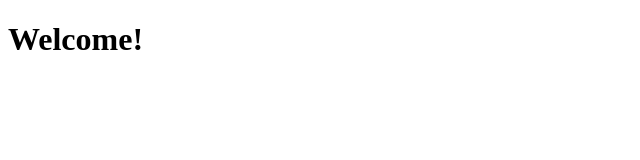
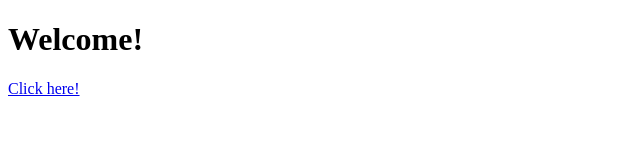
Before and after one commit to prtvi/learn-git, a plain HTML site: page index.html in a window 1280 px wide. Shown: the full height of the page, 0-640 px from the left. Drawn offline with Linux system fonts and the light colour scheme.

Commit message:
add anchor tag #7

```diff
--- a/index.html
+++ b/index.html
@@ -8,5 +8,12 @@
   </head>
   <body>
     <h1>Welcome!</h1>
+
+    <a
+      href="http://www.github.com/prtvi"
+      target="_blank"
+      rel="noopener noreferrer"
+      >Click here!</a
+    >
   </body>
 </html>
```
